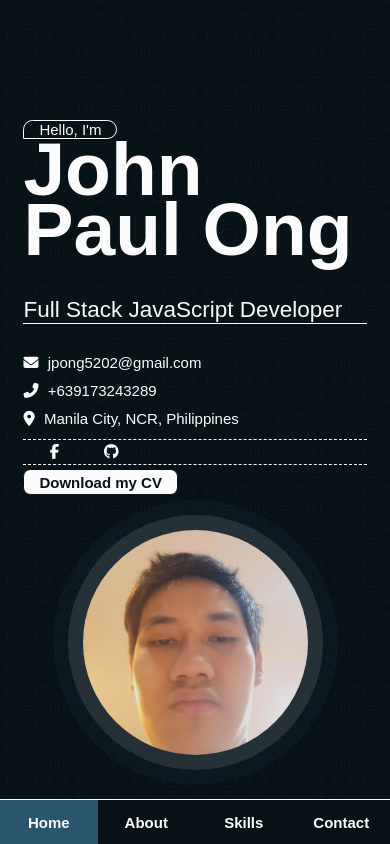
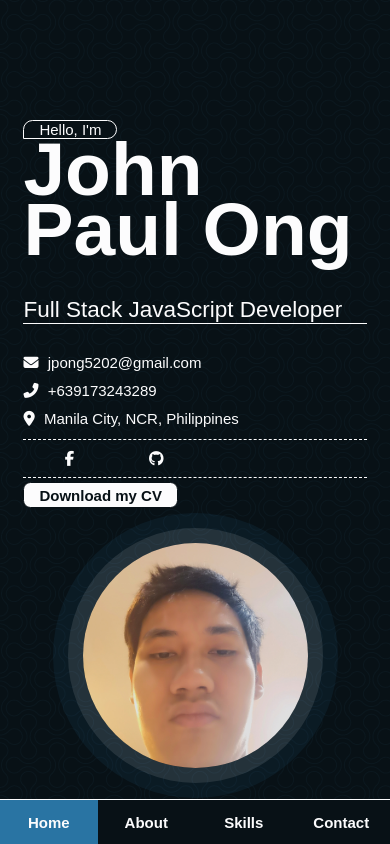
Before and after one commit to jp-ong/my-portfolio, a Next.js app: page / in a window 390 px wide. Shown: the top 844 px of the page. Built offline with nearby package versions, Linux system fonts and the light colour scheme; a web font is replaced by a local one.

Commit message:
Added responsive navbar active links

```diff
--- a/components/AboutSection/index.js
+++ b/components/AboutSection/index.js
@@ -1,9 +1,27 @@
 import styles from "styles/AboutSection.module.scss";
 import Image from "next/image";
+import { useRef, useState, useEffect } from "react";
 
-const AboutSection = () => {
+const AboutSection = ({ setActive }) => {
+  const observer = useRef();
+  const options = { threshold: 0.75 };
+
+  const [ref, setRef] = useState(null);
+
+  useEffect(() => {
+    observer.current = new IntersectionObserver((entries, observer) => {
+      entries.forEach(
+        (entry) => entry.isIntersecting && setActive(entry.target.id)
+      );
+    }, options);
+    if (ref) observer.current.observe(ref);
+    return () => {
+      if (ref) observer.current.disconnect();
+    };
+  }, [ref]);
+
   return (
-    <section id="about" className={styles.aboutSection}>
+    <section id="about" className={styles.aboutSection} ref={setRef}>
       <div className={styles.image}>
         <Image
           src="/images/about.jpg"
--- a/components/IntroSection/index.js
+++ b/components/IntroSection/index.js
@@ -1,10 +1,27 @@
 import styles from "styles/IntroSection.module.scss";
 import Image from "next/image";
-import Link from "next/link";
+import { useRef, useState, useEffect } from "react";
 
-const IntroSection = () => {
+const IntroSection = ({ setActive }) => {
+  const observer = useRef();
+  const options = { threshold: 0.75 };
+
+  const [ref, setRef] = useState(null);
+
+  useEffect(() => {
+    observer.current = new IntersectionObserver((entries, observer) => {
+      entries.forEach(
+        (entry) => entry.isIntersecting && setActive(entry.target.id)
+      );
+    }, options);
+    if (ref) observer.current.observe(ref);
+    return () => {
+      if (ref) observer.current.disconnect();
+    };
+  }, [ref]);
+
   return (
-    <section id="intro" className={styles.introSection}>
+    <section id="intro" className={styles.introSection} ref={setRef}>
       <IntroInfo />
       <div className={styles.image}>
         <Image
--- a/components/Layout/index.js
+++ b/components/Layout/index.js
@@ -1,9 +1,9 @@
 import Navbar from "components/Navbar";
 
-const Layout = ({ children }) => {
+const Layout = ({ children, active }) => {
   return (
     <>
-      <Navbar />
+      <Navbar active={active} />
       <main>{children}</main>
     </>
   );
--- a/components/Navbar/index.js
+++ b/components/Navbar/index.js
@@ -1,48 +1,26 @@
 import Link from "next/link";
-import { useState } from "react";
-const Navbar = () => {
-  const [link, setLink] = useState("top");
+const Navbar = ({ active }) => {
   return (
     <nav>
       <ul>
         <li>
           <Link href="#">
-            <a
-              className={link === "top" ? "active" : undefined}
-              onClick={() => setLink("top")}
-            >
-              Home
-            </a>
+            <a className={active === "intro" ? "active" : ""}>Home</a>
           </Link>
         </li>
         <li>
           <Link href="#about">
-            <a
-              className={link === "about" ? "active" : undefined}
-              onClick={() => setLink("about")}
-            >
-              About
-            </a>
+            <a className={active === "about" ? "active" : ""}>About</a>
           </Link>
         </li>
         <li>
           <Link href="#skills">
-            <a
-              className={link === "skills" ? "active" : undefined}
-              onClick={() => setLink("skills")}
-            >
-              Skills
-            </a>
+            <a className={active === "skills" ? "active" : ""}>Skills</a>
           </Link>
         </li>
         <li>
           <Link href="#contact">
-            <a
-              className={link === "contact" ? "active" : undefined}
-              onClick={() => setLink("contact")}
-            >
-              Contact
-            </a>
+            <a className={active === "contact" ? "active" : ""}>Contact</a>
           </Link>
         </li>
       </ul>
--- a/components/SkillsSection/index.js
+++ b/components/SkillsSection/index.js
@@ -1,5 +1,6 @@
 import styles from "styles/SkillsSection.module.scss";
 import Image from "next/image";
+import { useRef, useState, useEffect } from "react";
 
 const color = {
   0: "blue",
@@ -8,9 +9,26 @@ const color = {
   3: "red",
 };
 
-const SkillsSection = () => {
+const SkillsSection = ({ setActive }) => {
+  const observer = useRef();
+  const options = { threshold: 0.25 };
+
+  const [ref, setRef] = useState(null);
+
+  useEffect(() => {
+    observer.current = new IntersectionObserver((entries, observer) => {
+      entries.forEach(
+        (entry) => entry.isIntersecting && setActive(entry.target.id)
+      );
+    }, options);
+    if (ref) observer.current.observe(ref);
+    return () => {
+      if (ref) observer.current.disconnect();
+    };
+  }, [ref]);
+
   return (
-    <section id="skills" className={styles.skillsSection}>
+    <section id="skills" className={styles.skillsSection} ref={setRef}>
       <h2>My Skills</h2>
       <span className={styles.red}>
         &spades;&nbsp;Experienced and most confident at
--- a/pages/index.js
+++ b/pages/index.js
@@ -3,8 +3,10 @@ import Layout from "components/Layout";
 import IntroSection from "components/IntroSection";
 import AboutSection from "components/AboutSection";
 import SkillsSection from "components/SkillsSection";
+import { useState } from "react";
 
 export default function IndexPage() {
+  const [active, setActive] = useState("");
   return (
     <>
       <Head>
@@ -15,10 +17,10 @@ export default function IndexPage() {
           content="I'm a front-end and back-end developer from Metro Manila, Philippines. I enjoy taking on complex designs and visualized concepts and implementing them into simple and beautiful systems for production. I also love the logic and structure that goes into coding and always strive to write elegant and efficient code."
         />
       </Head>
-      <Layout>
-        <IntroSection />
-        <AboutSection />
-        <SkillsSection />
+      <Layout active={active}>
+        <IntroSection setActive={setActive} />
+        <AboutSection setActive={setActive} />
+        <SkillsSection setActive={setActive} />
       </Layout>
     </>
   );
--- a/styles/IntroSection.module.scss
+++ b/styles/IntroSection.module.scss
@@ -75,11 +75,17 @@ section.introSection {
       padding: 0.25em;
       border-top: dashed 1px;
       border-bottom: dashed 1px;
+      display: flex;
+      align-items: center;
+      justify-content: flex-start;
       & > a {
-        padding: 0 1em;
+        display: flex;
+        height: 2em;
+        padding: 0 2em;
         margin: 0 0.5em;
         transition: 125ms;
-        border-radius: 10%;
+        border-radius: 0.25em;
+        align-items: center;
         &:hover {
           background-color: $fg;
           color: $bg;
--- a/styles/_config.scss
+++ b/styles/_config.scss
@@ -3,4 +3,4 @@ $soft: proxima-soft, sans-serif;
 
 $bg: hsl(203, 45%, 6%);
 $fg: hsl(240, 33%, 99%);
-$trim: hsl(203, 45%, 30%);
+$trim: hsl(203, 60%, 40%);
```
